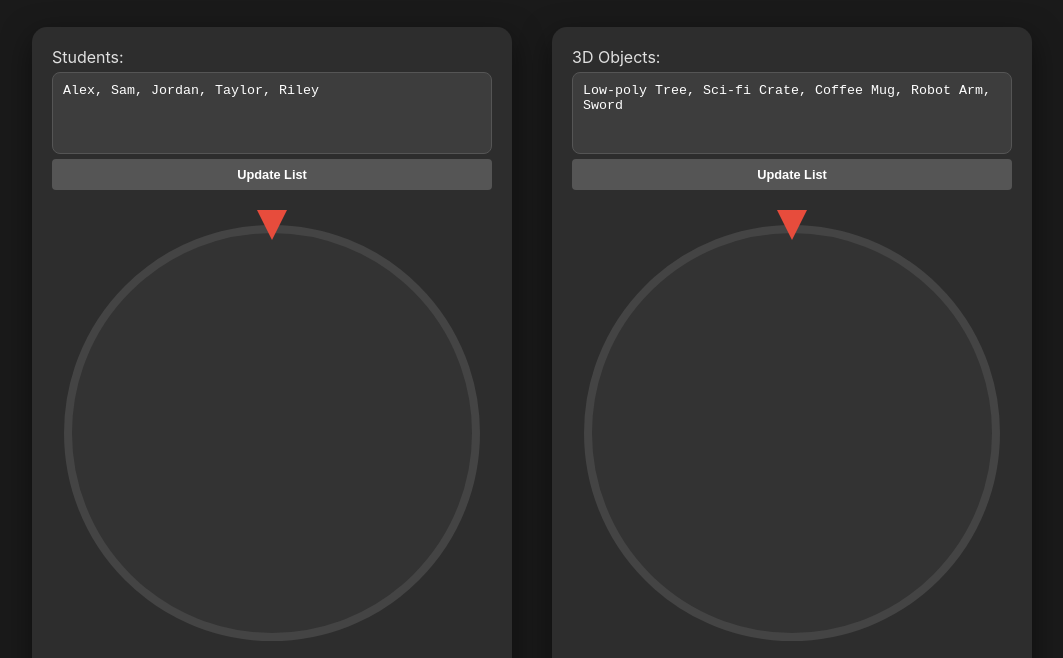
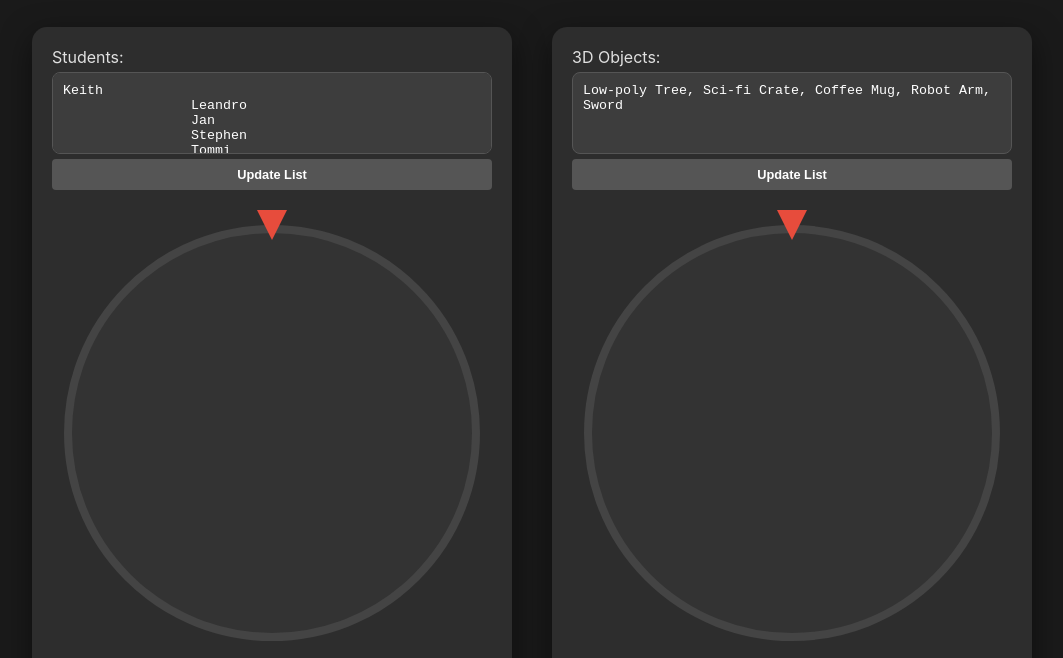
Before and after one commit to DEREDOC111/KJkas, a plain HTML site: page index.html in a window 1280 px wide. Shown: the part 141-799 px from the top of the page, without its empty margins (108-1171 px from the left). Drawn offline with Linux system fonts and the light colour scheme.

Commit message:
Update index.html

```diff
--- a/index.html
+++ b/index.html
@@ -17,7 +17,11 @@
         <section class="wheel-box">
             <div class="controls">
                 <label for="list1">Students:</label>
-                <textarea id="list1" placeholder="Names (comma separated)">Alex, Sam, Jordan, Taylor, Riley</textarea>
+                <textarea id="list1" placeholder="Names (comma separated)">Keith
+                Leandro
+                Jan
+                Stephen
+                Tommi</textarea>
                 <button class="update-btn" onclick="updateWheel(1)">Update List</button>
             </div>
             <div class="pointer"></div>
@@ -41,4 +45,5 @@
 
     <script src="script.js"></script>
 </body>
+
 </html>
```
